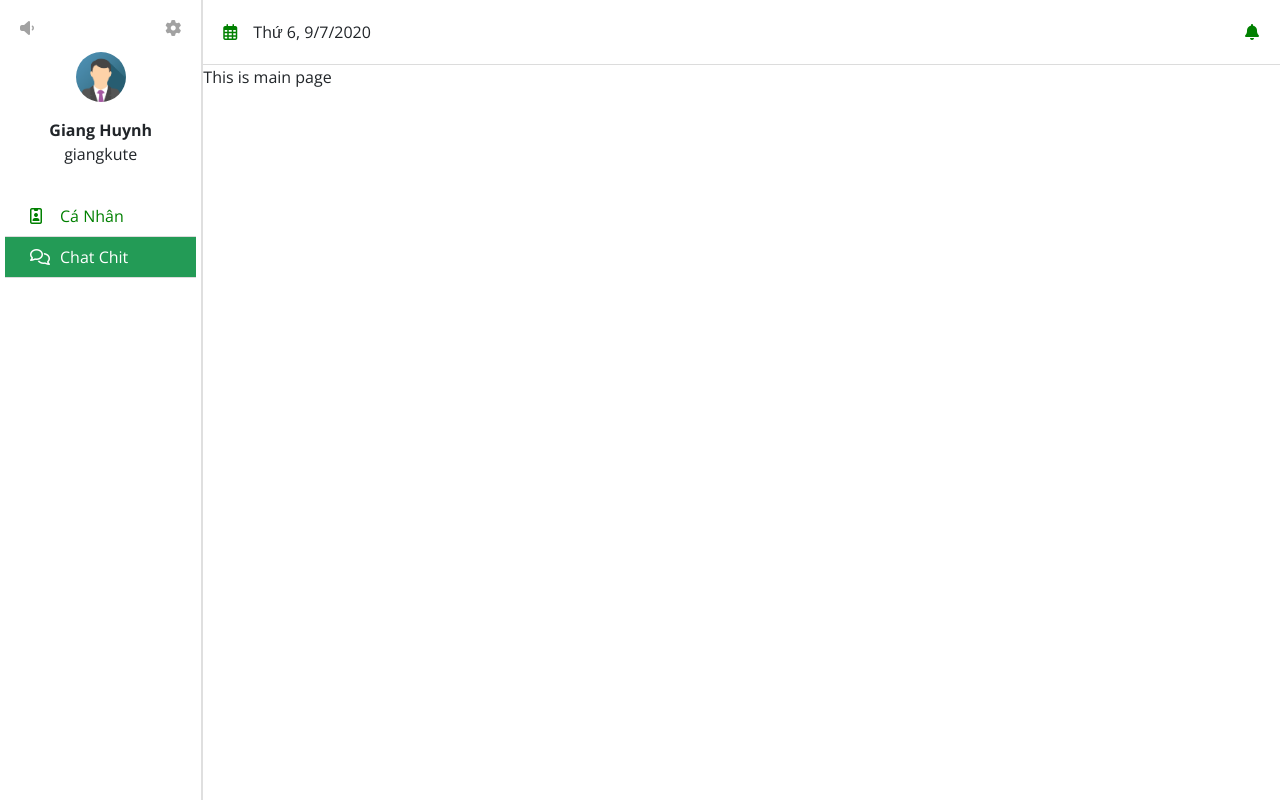
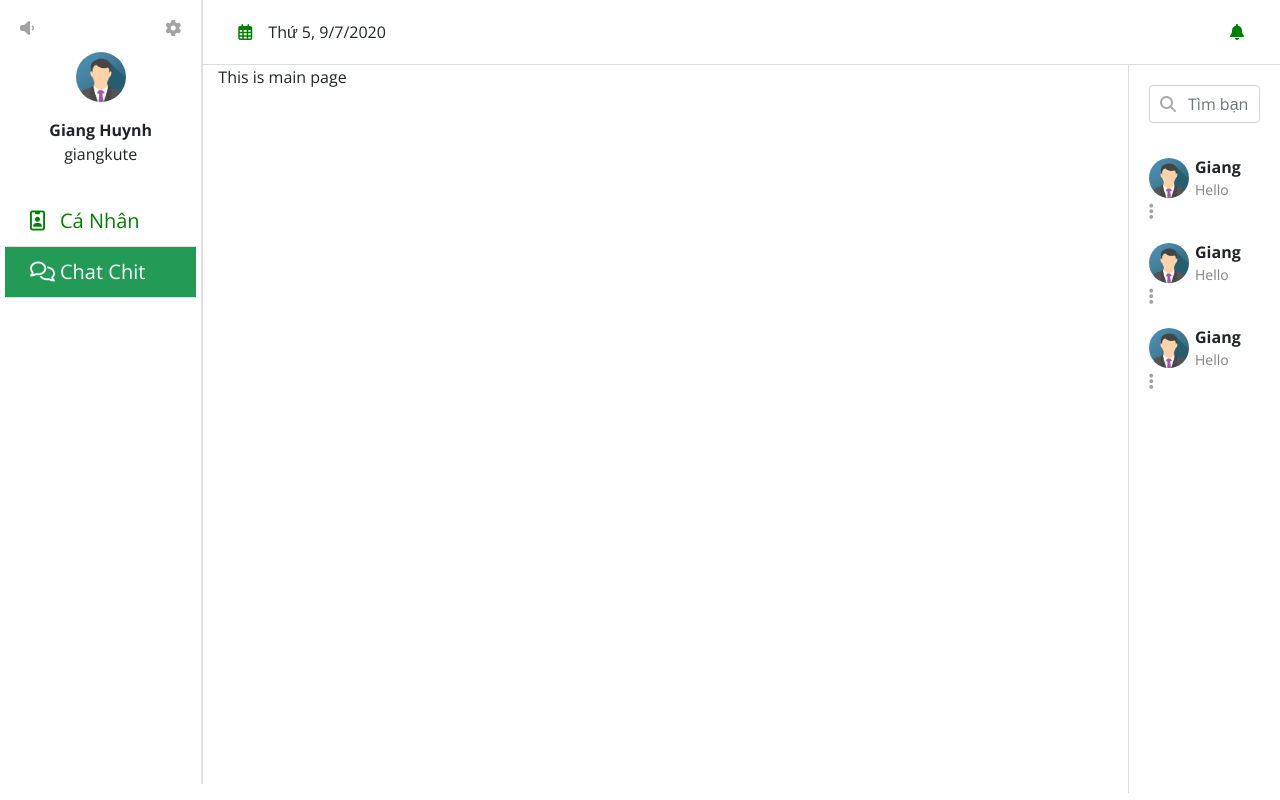
Before and after one commit to trgianghuynh1808/Real-Time-Chat-Web, a React (Create React App) app in the folder front-end/: page /chat in a window 1280 px wide. Built offline with nearby package versions, Linux system fonts and the light colour scheme.

Commit message:
imp: friend list

```diff
--- /dev/null
+++ b/front-end/src/components/FriendList/components/FriendList.jsx
@@ -0,0 +1,30 @@
+import React from "react";
+
+const FriendList = ({ friendList }) => {
+  return (
+    <div className="mt-3">
+      {friendList.map((friend, index) => {
+        return (
+          <div className="row align-items-center mb-3" key={index}>
+            <div className="col-2">
+              <img
+                className="friend-list__avatar-circle"
+                src={friend.avatar}
+                alt="user-def"
+              />
+            </div>
+            <div className="col-7 ml-3 cursor-pointer">
+              <div className="font-weight-bold">{friend.name}</div>
+              <div className="friend-list__prev-chat">{friend.prevMsg}</div>
+            </div>
+            <div className="col-1">
+              <i class="fas fa-ellipsis-v friend-list__icon cursor-pointer"></i>
+            </div>
+          </div>
+        );
+      })}
+    </div>
+  );
+};
+
+export default FriendList;
--- /dev/null
+++ b/front-end/src/components/FriendList/components/SearchBar.jsx
@@ -0,0 +1,16 @@
+import React from "react";
+
+const SearchBar = () => {
+  return (
+    <div className="row justify-content-center">
+      <div className="col-12">
+        <div className="form-group friend-list__has-search">
+          <span className="fa fa-search form-control-feedback" />
+          <input type="text" className="form-control" placeholder="Tìm bạn" />
+        </div>
+      </div>
+    </div>
+  );
+};
+
+export default SearchBar;
--- /dev/null
+++ b/front-end/src/components/FriendList/index.jsx
@@ -0,0 +1,35 @@
+import React from "react";
+
+import "./style.scss";
+import FriendListComponent from "./components/FriendList";
+import SearchBar from "./components/SearchBar";
+import Images from "constants/images";
+
+const FRIEND_LIST = [
+  {
+    name: "Giang",
+    prevMsg: "Hello",
+    avatar: Images.AVATAR_DEF,
+  },
+  {
+    name: "Giang",
+    prevMsg: "Hello",
+    avatar: Images.AVATAR_DEF,
+  },
+  {
+    name: "Giang",
+    prevMsg: "Hello",
+    avatar: Images.AVATAR_DEF,
+  },
+];
+
+const FriendList = () => {
+  return (
+    <div className="friend-list">
+      <SearchBar />
+      <FriendListComponent friendList={FRIEND_LIST} />
+    </div>
+  );
+};
+
+export default FriendList;
--- /dev/null
+++ b/front-end/src/components/FriendList/style.scss
@@ -0,0 +1,44 @@
+@import "App.scss";
+
+.friend-list {
+  height: 91vh;
+  border-left: 1px solid $border-color;
+  padding: 20px;
+
+  &__has-search .form-control {
+    padding-left: 2.375rem;
+  }
+
+  &__has-search .form-control-feedback {
+    position: absolute;
+    z-index: 2;
+    display: block;
+    width: 2.375rem;
+    height: 2.375rem;
+    line-height: 2.375rem;
+    text-align: center;
+    pointer-events: none;
+    color: #aaa;
+  }
+
+  &__avatar-circle {
+    vertical-align: middle;
+    width: 40px;
+    height: 40px;
+    border-radius: 50%;
+  }
+
+  &__friend-info {
+    padding-left: 10px;
+  }
+
+  &__prev-chat {
+    color: gray;
+    font-size: 14px;
+  }
+
+  &__icon {
+    color: $icon-color;
+    font-size: 18px;
+  }
+}
--- a/front-end/src/components/Header/components/Main.jsx
+++ b/front-end/src/components/Header/components/Main.jsx
@@ -2,6 +2,7 @@ import React from "react";
 
 const Main = ({ curDate }) => {
   return (
+    <div className="container-fluid">
       <div className="row justify-content-between align-items-center">
         <div className="col-4">
           <i className="far fa-calendar-alt header__icon"></i>
@@ -11,6 +12,7 @@ const Main = ({ curDate }) => {
           <i className="fas fa-bell header__icon float-right mr-3 cursor-pointer"></i>
         </div>
       </div>
+    </div>
   );
 };
 
--- a/front-end/src/components/Layout/index.jsx
+++ b/front-end/src/components/Layout/index.jsx
@@ -2,6 +2,7 @@ import React from "react";
 
 import VerticalBar from "components/VerticalBar";
 import Header from "components/Header";
+import FriendList from "components/FriendList";
 
 const Layout = ({ children }) => {
   return (
@@ -11,7 +12,14 @@ const Layout = ({ children }) => {
       </div>
       <div className="col-10 none-padding">
         <Header />
-        {children}
+        <div className="container-fluid">
+          <div className="row">
+            <div className="col-10">{children}</div>
+            <div className="col-2">
+              <FriendList />
+            </div>
+          </div>
+        </div>
       </div>
     </div>
   );
--- a/front-end/src/components/VerticalBar/style.scss
+++ b/front-end/src/components/VerticalBar/style.scss
@@ -3,7 +3,7 @@
 .vertical-bar {
   padding: 20px;
   border-right: 2px solid #dfdfdf;
-  height: 100vh;
+  height: 98vh;
 
   &__avatar-circle {
     vertical-align: middle;
@@ -21,8 +21,8 @@
   }
 
   &__menu-item {
-    padding: 8px 10px;
-
+    padding: 10px;
+    font-size: 20px;
     border-bottom: 1px solid $border-color;
     color: green;
 
--- a/front-end/src/index.css
+++ b/front-end/src/index.css
@@ -4,6 +4,9 @@ body {
   font-family: "Open Sans", sans-serif;
   -webkit-font-smoothing: antialiased;
   -moz-osx-font-smoothing: grayscale;
+
+  /* temp */
+  overflow-x: hidden;
 }
 
 code {
--- a/front-end/src/utils/index.js
+++ b/front-end/src/utils/index.js
@@ -3,7 +3,7 @@ export const formatAMPM = () => {
     months = ["1", "2", "3", "4", "5", "6", "7", "8", "9", "10", "11", "12"],
     days = ["Thứ 2", "Thứ 3", "Thứ 4", "Thứ 5", "Thứ 6", "Thứ 7", "CN"];
   return (
-    days[d.getDay()] +
+    days[d.getDay() - 1] +
     ", " +
     d.getDate() +
     "/" +
```
Lines whose indentation alone changed are shown as unchanged.
